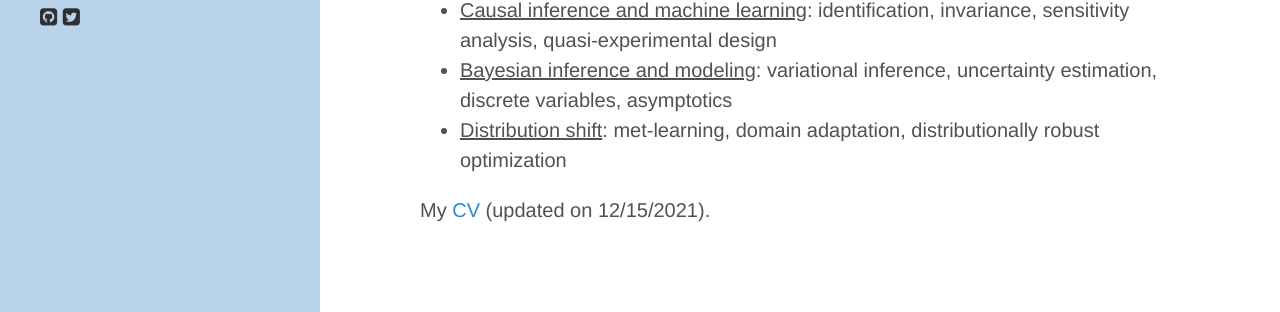
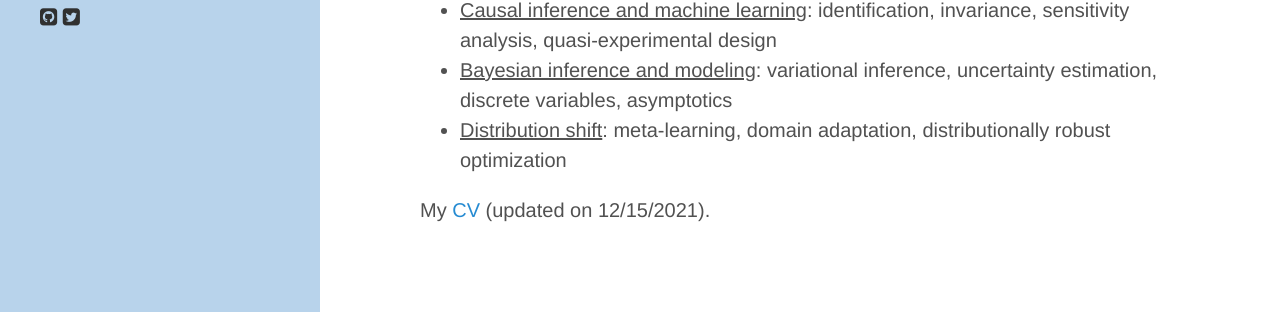
Before and after one commit to mingzhang-yin/mingzhang-yin.github.io, a Jekyll site: the page built from index.md, in a window 1280 px wide. Shown: the part 495-807 px from the top of the page. Built offline with Jekyll 4.4.1, drawn with Linux system fonts in a browser that asks for light colours; nearby versions of some CDN libraries; a style sheet for code colours, icons or effects is not loaded.

Commit message:
Update index.md

```diff
--- a/index.md
+++ b/index.md
@@ -20,7 +20,7 @@ I am working in the areas of Bayesian statistics, machine learning, and causal i
   <ul>
    <li> <ins>Causal inference and machine learning</ins>: identification, invariance, sensitivity analysis, quasi-experimental design </li>
    <li> <ins>Bayesian inference and modeling</ins>: variational inference, uncertainty estimation, discrete variables, asymptotics </li>
-   <li> <ins>Distribution shift</ins>: met-learning, domain adaptation, distributionally robust optimization </li>
+   <li> <ins>Distribution shift</ins>: meta-learning, domain adaptation, distributionally robust optimization </li>
   </ul>
 
 
```
